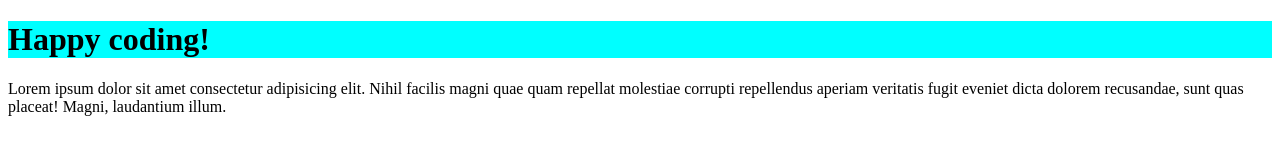
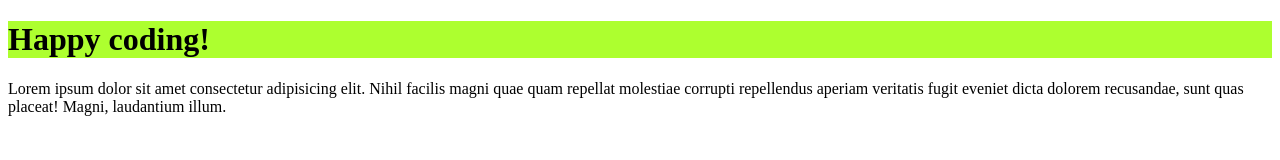
Before and after one commit to Victoria-2/pruebas-linux, a plain HTML site: page index.html in a window 1280 px wide. Drawn offline with Linux system fonts and the light colour scheme.

Commit message:
cambio de fondo h1 a verde amarillo

```diff
--- a/css/styles.css
+++ b/css/styles.css
@@ -1,5 +1,5 @@
 h1 {
-  background-color: aqua;
+  background-color: greenyellow;
 }
 
 p {
```
